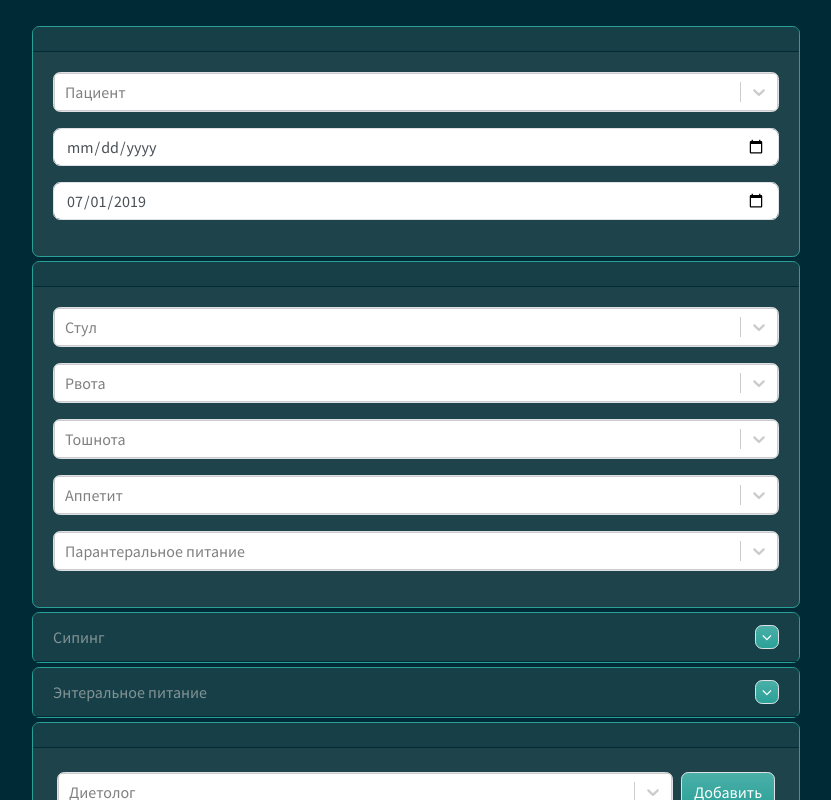
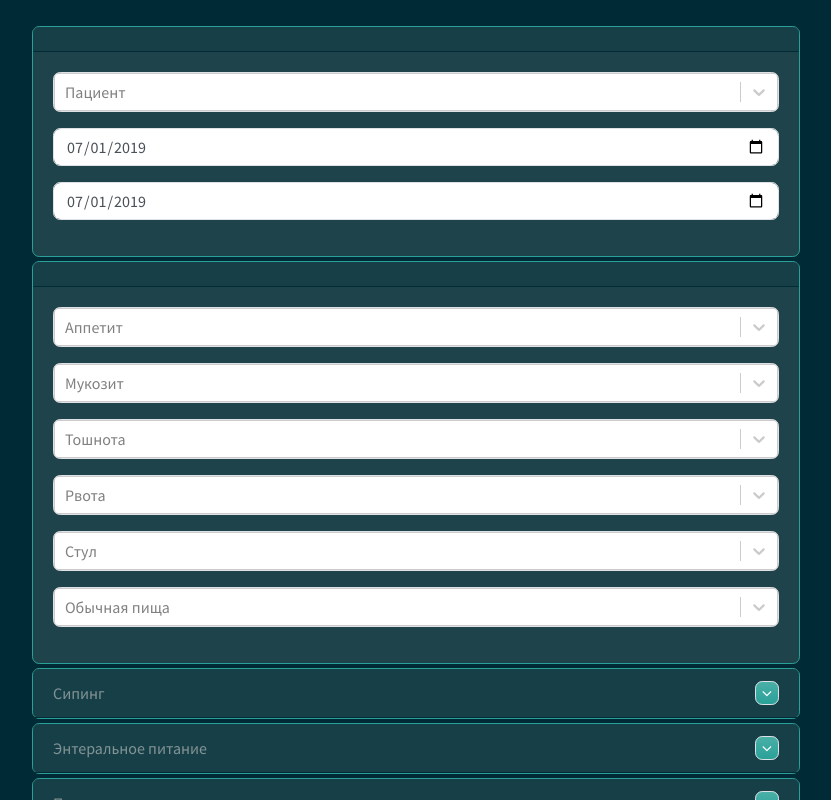
Before and after one commit to Dimama/nutrition-report, a React (Create React App) app: page / in a window 1280 px wide. Shown: the top 800 px of the page, without its empty margins (224-1055 px from the left). Built offline with nearby package versions, Linux system fonts and the light colour scheme.

Commit message:
Update interface

```diff
--- a/src/components/add-form/add-form.js
+++ b/src/components/add-form/add-form.js
@@ -1,48 +1,40 @@
 import React from 'react';
-
 
 import './add-form.css';
 
+
 export default class AddForm extends React.Component{
   state = {
-    name: '',
-    id: ''
+    id: '',
+    disabled: true
   };
 
   onSubmit = (e) => {
     e.preventDefault();
-    const {name, id} = this.state;
+    const { id } = this.state;
     console.log("Post to api");
   };
 
-  onChangeName = (e) => {
-    this.setState({
-      name: e.target.value
-    })
-  };
-
   onChangeId = (e) => {
-    this.setState({
-      id: e.target.value
-    })
+    const disabled = (e.target.value === "");
+    this.setState({id: e.target.value, disabled: disabled})
   };
 
   render() {
     return (
       <form className="add-form d-flex" onSubmit={ this.onSubmit }>
         <input className="mr-1 border-success border-radius"
-               type="text"
-               value={ this.state.name }
-               onChange={ this.onChangeName }
-               placeholder={ "Имя" }
-        />
-        <input className="mr-1 border-success border-radius"
-               type="number"
+               name="id"
                value={ this.state.id }
                onChange={ this.onChangeId }
                placeholder={ "Номер" }
         />
-        <button type="submit" className="btn btn-success border-radius"> Добавить </button>
+        <button type="submit"
+                className="btn btn-success border-radius"
+                disabled={ this.state.disabled }
+        >
+          Добавить
+        </button>
       </form>
     )
   }
--- /dev/null
+++ b/src/components/report-form/custom-select.js
@@ -0,0 +1,20 @@
+import React from "react";
+
+import Select from 'react-select';
+
+
+const CustomSelect = ({name, placeholder, options, handleSelected}) => {
+
+  return (<div title={ placeholder }>
+            <Select
+              className="form-group border-radius"
+              onChange={ (option, {action}) => handleSelected(option, action, name) }
+              options={ options }
+              placeholder={ placeholder }
+              blurInputOnSelect={ true }
+              isClearable={ true }
+            />
+          </div>)
+};
+
+export default CustomSelect;
--- a/src/components/report-form/report-form.js
+++ b/src/components/report-form/report-form.js
@@ -1,35 +1,43 @@
 import React from 'react';
 
 import moment from 'moment';
-import Select from 'react-select';
 
+import CustomSelect from  './custom-select';
+import Select from 'react-select'; // TODO: remove
 import Block, { HiddenBlock } from './block';
 
 import * as data from '../../data';
 
 import "./report-form.css";
 
+
 export default class ReportForm extends React.Component {
   state = {
     patients: [],
     patient: '',
-    dateFrom: '',
+    dateFrom: moment().format("YYYY-MM-DD"),
     dateTo: moment().format("YYYY-MM-DD"),
     stool: '',
     vomit: '',
     appetite: '',
+    mucositis: '',
     nausea: '',
-    PN: '',
-    mixtureS: '',
-    volumeOneS: '',
-    howOftenS: '',
-    taste: '',
-    reasonForChangeS: '',
+    sipping: [{
+      mixture: '',
+      volumeOne: '',
+      howOften: '',
+      taste: '',
+      reasonForChange: '',
+    }],
     tube: '',
-    mixtureEN: '',
-    volumeOneEN: '',
-    howOftenEN: '',
-    reasonForChangeEN: '',
+    EN: [{
+      mixture: '',
+      volumeOne: '',
+      howOften: '',
+    }],
+    components: '',
+    interval: '',
+    needs: '',
     doctor: '',
     disabled: true
   };
@@ -42,19 +50,140 @@ export default class ReportForm extends React.Component {
   handleChange = (e) => {
     const {name, value} = e.target;
     this.setState({[name]: value});
+    this._checkFill();
   };
 
-  handleSelected = ({label, name}) => {
-    this.setState({[name]: label});
+  handleSelected = (option, action, name)   => {
+    if (action === 'select-option') {
+      this.setState({[name]: option.label});
+    } else if (action === 'clear') {
+      this.setState({[name]: ''})
+    }
+    this._checkFill();
   };
 
   handleSubmit = () => {
-    console.log(this.state);
+
+    if (this._checkDates(this.state.dateTo, this.state.dateFrom)) {
+      console.log(this.state);
+    } else {
+      alert("Введите корректные даты")
+    }
+
   };
 
-  _makeOptionsForSelect = (items, name) => {
+  handleClickAddSipping = () => {
+
+    let sipping = this.state.sipping;
+    sipping.push({
+      mixture: '',
+      volumeOne: '',
+      howOften: '',
+      taste: '',
+      reasonForChangeS: '',
+    });
+
+    this.setState({
+      sipping: sipping
+    })
+  };
+
+  handleClickAddEN = () => {
+    let EN = this.state.EN;
+    EN.push({
+      mixture: '',
+      volumeOne: '',
+      howOften: '',
+    });
+
+    this.setState({
+      EN: EN
+    })
+  };
+
+  _makeSippingList = () => {
+    return  this.state.sipping.map((item, index) => {
+      return (
+        <HiddenBlock header={`Cмесь ${index+1}`}>
+          <CustomSelect
+            name="mixtureS" placeholder="Cмесь"
+            options={this._makeOptionsForSelect(data.mixture)}
+          />
+          <input
+            className="form-group form-control input-item border-radius"
+            type="number"
+            name="volumeOne"
+            placeholder="Объем за раз (мл)"
+            value={this.state.sipping[index].volumeOne}
+            min={10}
+            max={3000}
+          />
+          <input
+            className="form-group form-control input-item"
+            type="number"
+            name="howOftenS"
+            placeholder="Частота приема (раз в сутки)"
+            value={this.state.sipping[index].howOften}
+            min={1}
+            max={12}
+          />
+          <CustomSelect
+            name="taste" placeholder="Вкус"
+            options={this._makeOptionsForSelect(data.taste)}
+          />
+          <CustomSelect
+            name="reasonForChangeS" placeholder="Причина замены"
+            options={this._makeOptionsForSelect(data.reasonForChange)}
+          />
+        </HiddenBlock>
+      )
+    })
+  };
+
+  _makeENList = () => {
+    return  this.state.EN.map((item, index) => {
+      return (
+        <HiddenBlock header={`Cмесь ${index+1}`}>
+          <CustomSelect
+            name="mixtureS" placeholder="Cмесь"
+            options={this._makeOptionsForSelect(data.mixture)}
+          />
+          <input
+            className="form-group form-control input-item border-radius"
+            type="number"
+            name="volumeOne"
+            placeholder="Объем за раз (мл)"
+            value={this.state.EN[index].volumeOne}
+            min={10}
+            max={3000}
+          />
+          <input
+            className="form-group form-control input-item"
+            type="number"
+            name="howOftenS"
+            placeholder="Частота приема (раз в сутки)"
+            value={this.state.EN[index].howOften}
+            min={1}
+            max={12}
+          />
+        </HiddenBlock>)
+    })
+  };
+
+  _checkDates = (dateTo, dateFrom) => {
+    return true;
+  };
+
+  _checkFill = () => {
+    const {patient, doctor, dateTo, dateFrom} = this.state;
+    console.log(doctor);
+    console.log(!patient, !doctor, !dateTo, !dateFrom);
+    this.setState({disabled: (!patient || !doctor || !dateTo || !dateFrom)})
+  };
+
+  _makeOptionsForSelect = (items) => {
     return items.map(item => {
-      return {value: item, label: item, name: name};
+      return {value: item, label: item};
     })
   };
 
@@ -62,11 +191,9 @@ export default class ReportForm extends React.Component {
     return (
       <div className="report-form">
         <Block>
-          <Select
-            className="form-group border-radius"
-            onChange={this.handleSelected}
-            options={this._makeOptionsForSelect(this.state.patients, 'patient')}
-            placeholder={"Пациент"}
+          <CustomSelect
+            name="patient" placeholder="Пациент" handleSelected={this.handleSelected}
+            options={this._makeOptionsForSelect(this.state.patients)}
           />
           <input
             className="form-group form-control border-radius input-item"
@@ -85,79 +212,36 @@ export default class ReportForm extends React.Component {
         </Block>
 
         <Block>
-          <Select
-            className="form-group border-radius"
-            onChange={this.handleSelected}
-            options={this._makeOptionsForSelect(data.stool, 'stool')}
-            placeholder={"Стул"}
+          <CustomSelect
+            name="appetite" placeholder="Аппетит" handleSelected={this.handleSelected}
+            options={this._makeOptionsForSelect(data.appetite)}
           />
-          <Select
-            className="form-group border-radius"
-            onChange={this.handleSelected}
-            options={this._makeOptionsForSelect(data.vomit, 'vomit')}
-            placeholder={"Рвота"}
+          <CustomSelect
+            name="mucositis" placeholder="Мукозит" handleSelected={this.handleSelected}
+            options={this._makeOptionsForSelect(data.mucositis)}
           />
-          <Select
-            className="form-group border-radius"
-            onChange={this.handleSelected}
-            options={this._makeOptionsForSelect(data.nausea, 'nausea')}
-            placeholder={"Тошнота"}
+          <CustomSelect
+            name="nausea" placeholder="Тошнота" handleSelected={this.handleSelected}
+            options={this._makeOptionsForSelect(data.nausea)}
           />
-          <Select
-            className="form-group border-radius"
-            onChange={this.handleSelected}
-            options={this._makeOptionsForSelect(data.appetite, 'appetite')}
-            placeholder={"Аппетит"}
+          <CustomSelect
+            name="vomit" placeholder="Рвота" handleSelected={this.handleSelected}
+            options={this._makeOptionsForSelect(data.vomit)}
           />
-          <Select
-            className="form-group border-radius"
-            onChange={this.handleSelected}
-            options={this._makeOptionsForSelect(data.PN, 'PN')}
-            placeholder={"Парантеральное питание"}
+          <CustomSelect
+            name="stool" placeholder="Стул" handleSelected={this.handleSelected}
+            options={this._makeOptionsForSelect(data.stool)}
+          />
+          <CustomSelect
+            name="ration" placeholder="Обычная пища" handleSelected={this.handleSelected}
+            options={this._makeOptionsForSelect(data.ration)}
           />
         </Block>
 
         <HiddenBlock header="Сипинг">
-          <Select
-            className="form-group border-radius"
-            onChange={this.handleSelected}
-            options={this._makeOptionsForSelect(data.mixture, 'mixtureS')}
-            placeholder={"Смесь"}
-          />
-          <input
-            className="form-group form-control input-item border-radius"
-            type="number"
-            name="volumeOneS"
-            placeholder="Объем за раз (мл)"
-            value={this.state.volumeOneS}
-            onChange={this.handleChange}
-            min={10}
-            max={3000}
-          />
-          <input
-            className="form-group form-control input-item"
-            type="number"
-            name="howOftenS"
-            placeholder="Частота приема (раз в сутки)"
-            value={this.state.howOftenS}
-            onChange={this.handleChange}
-            min={1}
-            max={12}
-          />
-          <Select
-            className="form-group border-radius"
-            onChange={this.handleSelected}
-            options={this._makeOptionsForSelect(data.taste, 'taste')}
-            placeholder={"Вкус"}
-          />
-          <Select
-            className="form-group border-radius"
-            onChange={this.handleSelected}
-            options={this._makeOptionsForSelect(data.reasonForChange, 'reasonForChangeS')}
-            placeholder={"Причина замены"}
-          />
+          { this._makeSippingList()}
+          <button className="btn-success fa fa-plus border-radius" onClick={ this.handleClickAddSipping }/>
         </HiddenBlock>
-
 
         <HiddenBlock header="Энтеральное питание">
           <Select
@@ -166,43 +250,22 @@ export default class ReportForm extends React.Component {
             options={this._makeOptionsForSelect(data.tube, 'tube')}
             placeholder={"Доступ"}
           />
-          <Select
-            className="form-group border-radius"
-            onChange={this.handleSelected}
-            options={this._makeOptionsForSelect(data.mixture, 'mixtureEN')}
-            placeholder={"Смесь"}
+          { this._makeENList() }
+          <button className="btn-success fa fa-plus border-radius" onClick={ this.handleClickAddEN }/>
+        </HiddenBlock>
+
+        <HiddenBlock header="Парентеральное питание">
+          <CustomSelect
+            name="components" placeholder="Компоненты" handleSelected={this.handleSelected}
+            options={this._makeOptionsForSelect(data.components)}
           />
-          <input
-            className="form-group form-control border-radius input-item"
-            type="number"
-            name="volumeOneEN"
-            placeholder="Объем за раз (мл)"
-            value={this.state.volumeOneEN}
-            onChange={this.handleChange}
-            min={10}
-            max={3000}
+          <CustomSelect
+            name="interval" placeholder="Интервал" handleSelected={this.handleSelected}
+            options={this._makeOptionsForSelect(data.interval)}
           />
-          <input
-            className="form-group form-control border-radius input-item"
-            type="number"
-            name="howOftenEN"
-            placeholder="Частота приема (раз в сутки)"
-            value={this.state.howOftenEN}
-            onChange={this.handleChange}
-            min={1}
-            max={12}
-          />
-          <Select
-            className="form-group border-radius"
-            onChange={this.handleSelected}
-            options={this._makeOptionsForSelect(data.ration, 'ration')}
-            placeholder={"Основной рацион"}
-          />
-          <Select
-            className="form-group border-radius"
-            onChange={this.handleSelected}
-            options={this._makeOptionsForSelect(data.reasonForChange, 'reasonForChangeEN')}
-            placeholder={"Причина замены"}
+          <CustomSelect
+            name="needs" placeholder="Приблизительное обеспечение потребности" handleSelected={this.handleSelected}
+            options={this._makeOptionsForSelect(data.needs)}
           />
         </HiddenBlock>
 
@@ -212,18 +275,18 @@ export default class ReportForm extends React.Component {
               className="form-group flex-grow-1 m-1 border-radius"
               onChange={this.handleSelected}
               options={this._makeOptionsForSelect(data.doctors, 'doctor')}
-              placeholder={"Диетолог"}
+              placeholder={"Врач"}
             />
             <button className="btn btn-success m-1 border-radius"
                     type="submit"
-                    onClick={this.handleSubmit}>
-              Добавить
+                    onClick={this.handleSubmit}
+                    disabled={this.state.disabled}
+            >
+              Сохранить
             </button>
           </div>
         </Block>
       </div>
-
-
     )
   }
 }
--- a/src/data.js
+++ b/src/data.js
@@ -1,16 +1,13 @@
-const stool = ['норма', 'диарея', 'запор'];
-
-const vomit = ['да', 'нет'];
-
-const nausea = ['да', 'нет'];
-
-const appetite = ['норма', 'снижен', 'отсутствует', 'избирательный', 'повышен'];
-
-const PN = ['нет', 'частичное', 'полное'];
+const stool = ['Нет', 'Без особенностей', 'Кашицеобразный, 1-3 раза в день', 'Кашицеобразный, чаще 3 раз в день',
+  'Диарея', 'С кровью'];
+const vomit = ['Нет', 'Однократно', '2-3 раза в сутки', 'Чаще 3 раз в сутки'];
+const nausea = ['Нет', 'Иногда в течение дня', 'Часто', 'Постоянно'];
+const appetite = ['Сохранен', 'Снижен', 'Отсутствует', 'Избирательный', 'Повышен'];
+const mucositis = ['Нет', '1-2 степень', '3-4 степень'];
+const ration = ['Отсутствует', 'Минимально нерегулярно', 'Минимально регулярно', 'Обычные порции, но нерегулярно',
+  'Регулярно, но разные объемы порций', 'Без проблем', 'Избыточное питание'];
 
 const taste = ['очень нравится', 'нравится', 'нормально', 'не нравится', 'очень не нравится', 'отказывается'];
-
-const ration = ['да', 'минимальное питание', 'нет'];
 
 const tube = ['назогастральный зонд', 'гастростома', 'назоинтестинальный зонд', 'еюностома'];
 
@@ -31,6 +28,11 @@ const mixture = ['Изосурс стандарт', 'Изосурс Энердж
   'Фрезубин Оригинал с пищевыми волокнами', 'Фрезубин Энергия с пищевыми волокнами',
   'Хумана ЛП СЦТ (жидкая смесь)', 'Сурвимед', 'Другие детские'];
 
-const doctors = ['Вашура А.Ю.', 'Васильева Е.С.', 'Шамсутдинова М.С.', 'Алымова Ю.А.', 'Другой'];
+const components = ['Глюкоза', 'Аминокислоты', 'Липиды', 'Три в одном', 'Глюкоза+аминокислоты'];
+const interval = ['Круглосуточно', '12-18 часов', 'Дневное 8-12 часов', 'Ночное 8-12 часов', 'Менее 8 часов'];
+const needs = ['1/3 и менее', 'около половины', '2/3', 'Полностью'];
 
-export {stool, vomit, nausea, appetite, PN, mixture, reasonForChange, taste, tube, ration, doctors};
+const doctors = ['ВAЮ', 'ВЕС', 'ШМС', 'АЮА', 'Другой'];
+
+export {stool, vomit, nausea, appetite, mucositis, mixture, reasonForChange,
+  taste, tube, ration, components, interval, needs, doctors};
```
